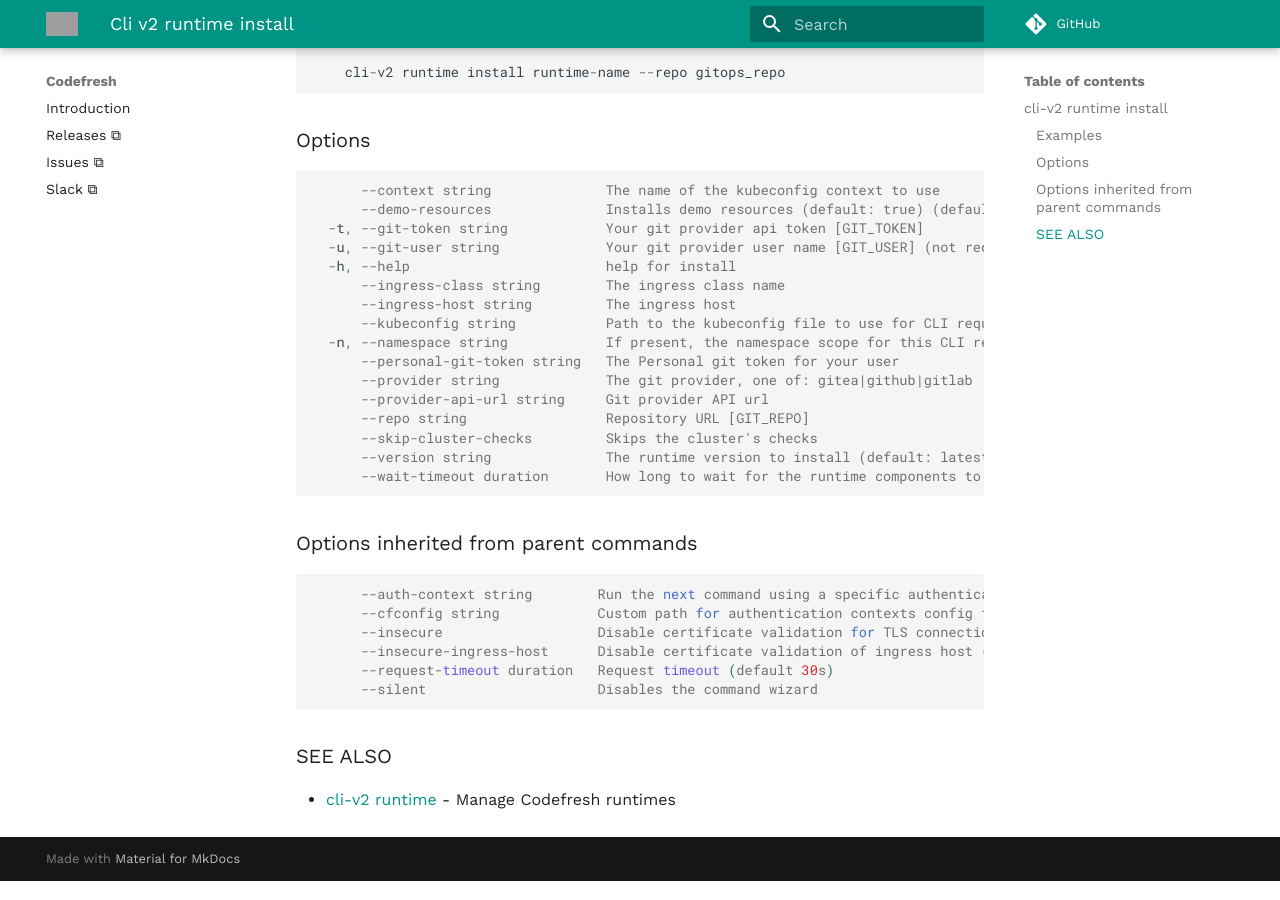
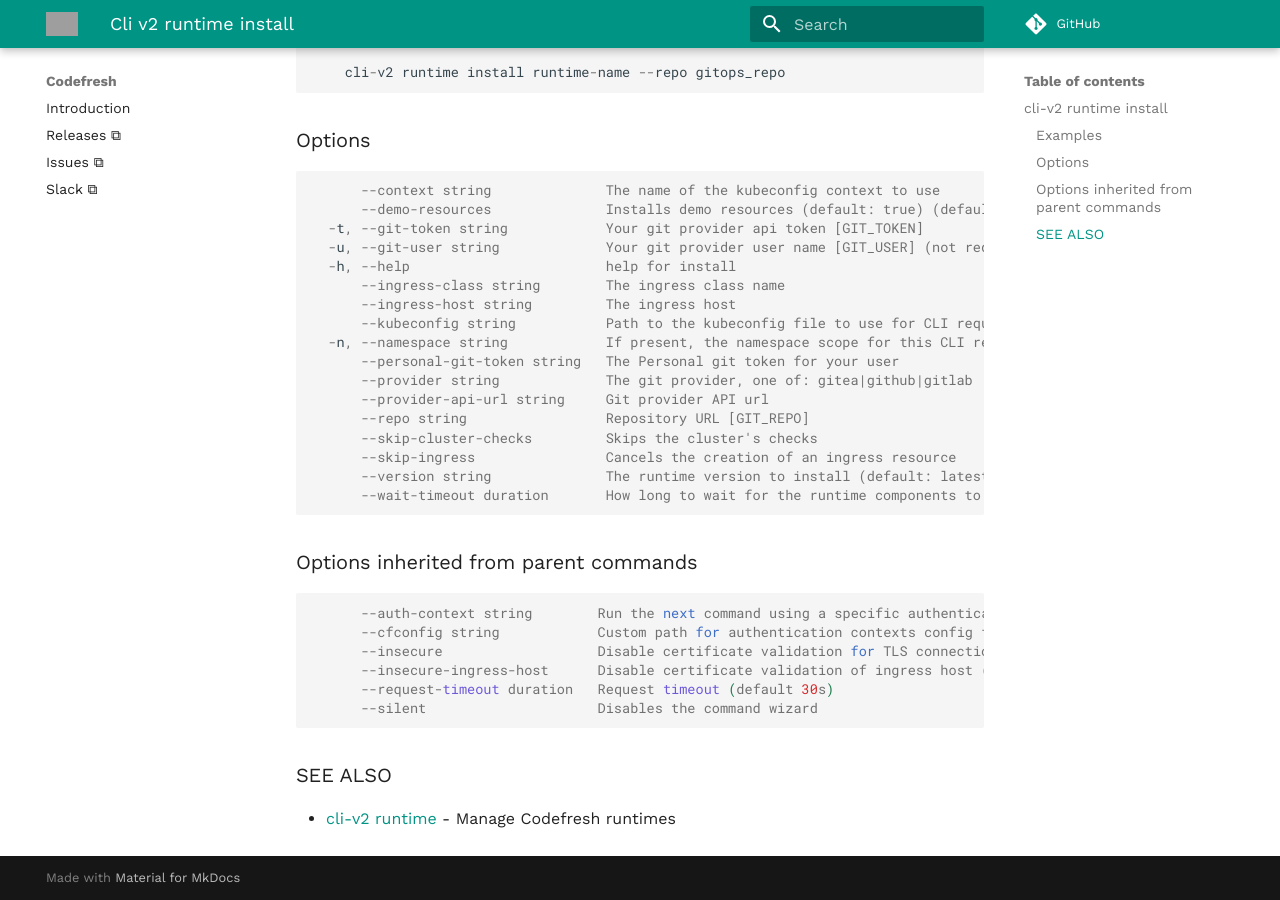
Before and after one commit to codefresh-io/cli-v2, an MkDocs documentation site: the page built from docs/commands/cli-v2_runtime_install.md, in a window 1280 px wide and 900 px high, scrolled down 596 px. Built offline with MkDocs 1.6.1 and Material for MkDocs 9.7.7, drawn with Linux system fonts in a browser that asks for light colours; comment, search, counter and statistics services are not loaded; grey boxes are pictures that could not be loaded.

Commit message:
generate docs

````diff
--- a/docs/commands/cli-v2_runtime_install.md
+++ b/docs/commands/cli-v2_runtime_install.md
@@ -42,6 +42,7 @@ cli-v2 runtime install [runtime_name] [flags]
       --provider-api-url string     Git provider API url
       --repo string                 Repository URL [GIT_REPO]
       --skip-cluster-checks         Skips the cluster's checks
+      --skip-ingress                Cancels the creation of an ingress resource
       --version string              The runtime version to install (default: latest)
       --wait-timeout duration       How long to wait for the runtime components to be ready (default 8m0s)
 ```
````
